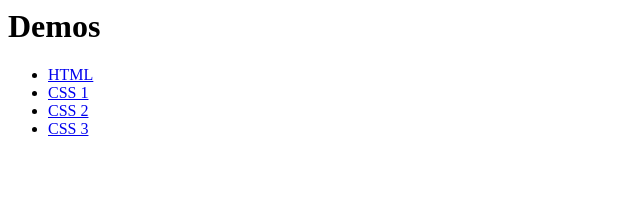
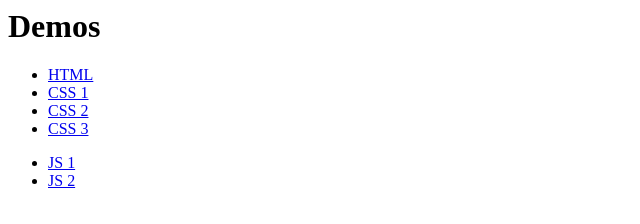
Before and after one commit to cyberiakris/assets, a plain HTML site: page index.html in a window 1280 px wide. Shown: the full height of the page, 0-640 px from the left. Drawn offline with Linux system fonts and the light colour scheme.

Commit message:
Update index.html

```diff
--- a/index.html
+++ b/index.html
@@ -13,6 +13,11 @@
 			<li><a href="index3.html" target="_blank">CSS 3</a></li>
 		</ul>
 
+		<ul>
+			<li><a href="js1/index.html" target="_blank">JS 1</a></li>
+			<li><a href="js2/index.html" target="_blank">JS 2</a></li>
+		</ul>
+
 
 	</body>
 </html>
```
